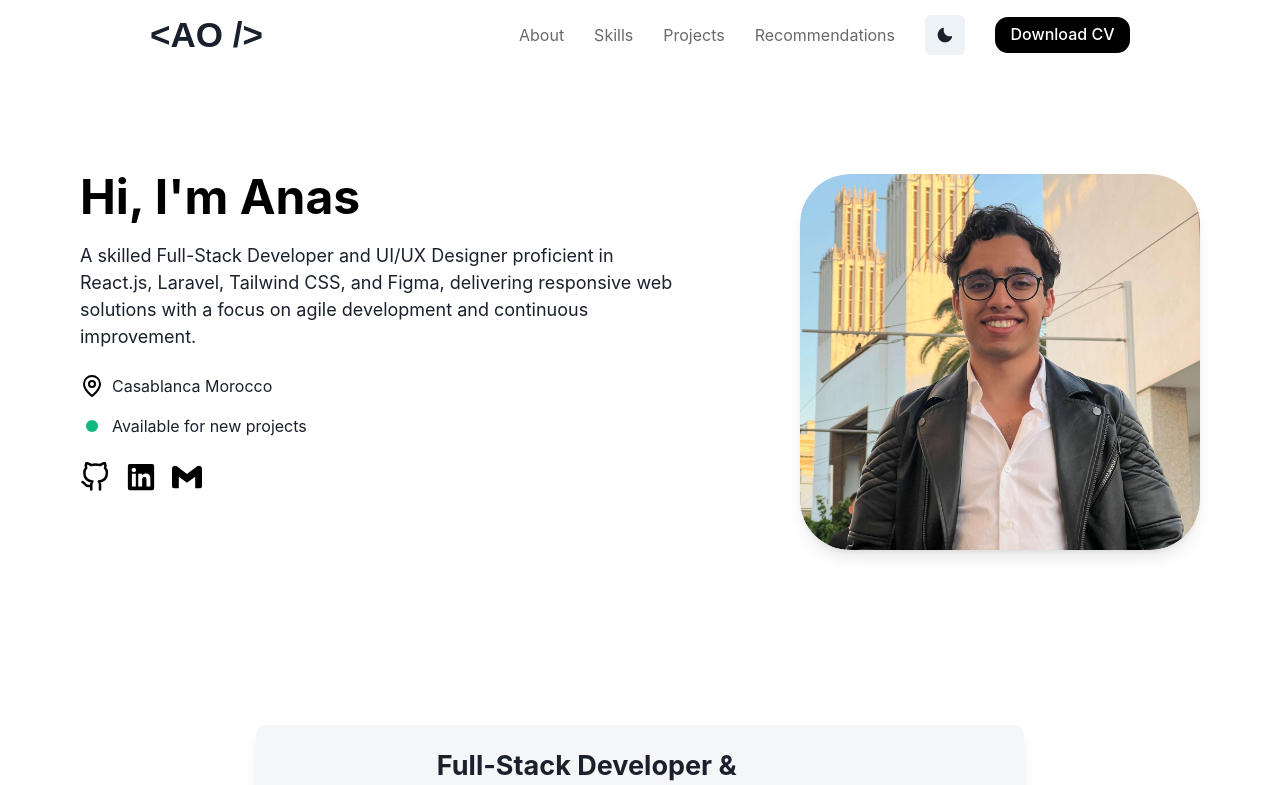
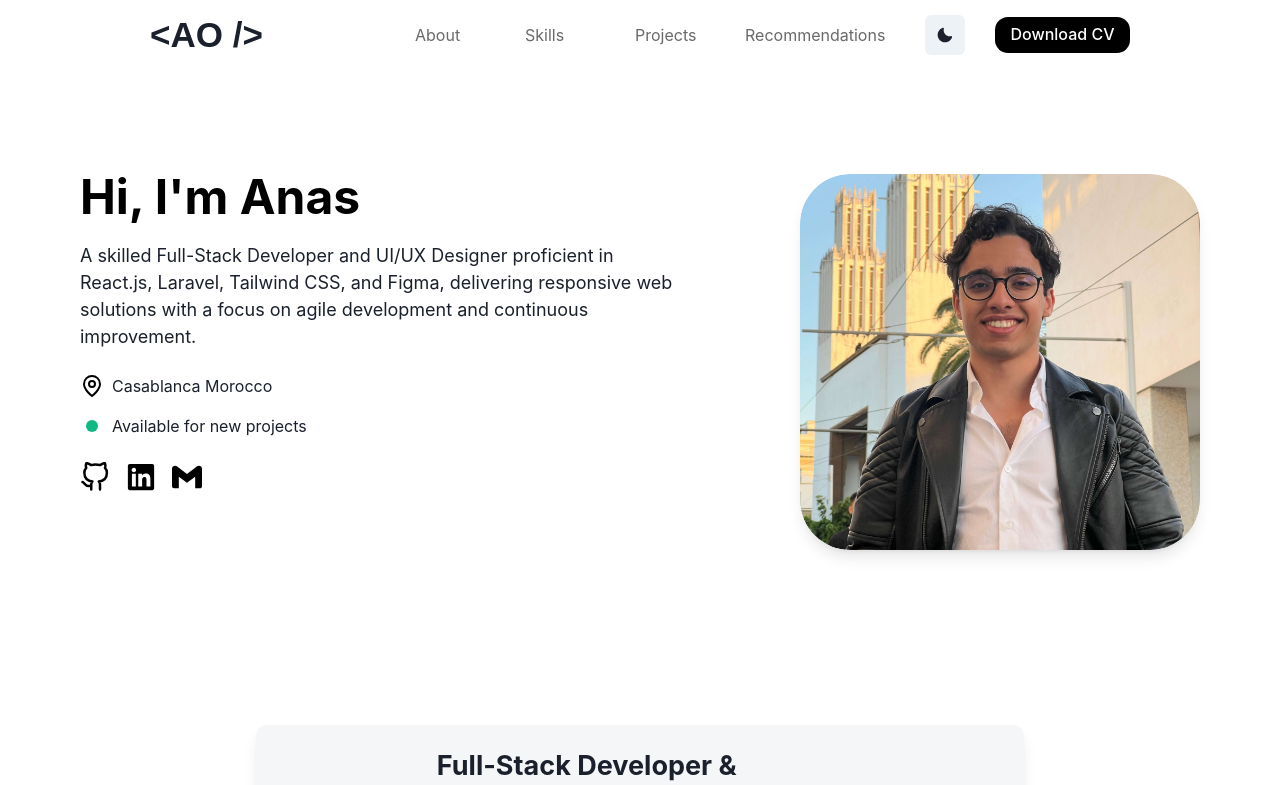
Before and after one commit to AnasOudadsse/portfolio, a React (Create React App) app: page / in a window 1280 px wide. Shown: the top 785 px of the page. Built offline with nearby package versions, Linux system fonts and the light colour scheme.

Commit message:
"Updated Expertise and Header components with new color and layout changes"

```diff
--- a/src/Components/Expertise/Expertise.jsx
+++ b/src/Components/Expertise/Expertise.jsx
@@ -9,6 +9,8 @@ function Expertise() {
   const bg = useColorModeValue('gray.50', '#22272B');
   const cardbg = useColorModeValue('white', '#2C333A')
   const color = useColorModeValue('#696969', 'gray.300');
+  const text = useColorModeValue('#696969', 'blue.300');
+
 
 
 
@@ -67,7 +69,7 @@ function Expertise() {
                   <Heading  size="md" fontWeight="bold">
                     {item.title}
                   </Heading>
-                  <Text fontSize="sm" color={color} _hover={{ color: "white" }}>
+                  <Text fontSize="sm" color={color} _hover={{ color: text }}>
                     {item.description}
                   </Text>
                 </VStack>
--- a/src/Components/Header/Header.jsx
+++ b/src/Components/Header/Header.jsx
@@ -2,6 +2,7 @@ import React, { useState, useEffect } from 'react';
 import { Box, Button, Flex, Heading,DrawerBody, Text, DrawerCloseButton,scrollToSection,DrawerContent,DrawerOverlay,Stack,Drawer, IconButton, Link, useColorMode, useColorModeValue } from '@chakra-ui/react';
 import { SunIcon, MoonIcon } from '@chakra-ui/icons';
 import { FaBars } from "react-icons/fa6";
+import { space } from 'postcss/lib/list';
 
 
 // const scrollToSection = (sectionId) => {
@@ -86,25 +87,39 @@ const Header = () => {
             gap={{ base: '15px', md: '30px' }}
             color={color}
             fontWeight={400}
-              display={["none", "none", "none", "flex"]}  // Hidden on small screens
+            display={["none", "none", "none", "flex"]}
+            justify={'space-around'}
           >
             <Link
-                    _hover={{ color : 'gray.700', fontWeight : 'bold' }}
+                _hover={{ color: 'gray.700', fontWeight: 'bold' }}
                 href="#"
-                    transition="transform 3s ease-in-out"
+                minWidth="80px"  // Set a fixed min-width
             >
               About
             </Link>
-                <Link _hover={{ color : color, fontWeight : 'bold' }} href="#">
+            <Link
+                _hover={{ color: color, fontWeight: 'bold' }}
+                href="#"
+                minWidth="80px"
+            >
               Skills
             </Link>
-                <Link _hover={{ color : color, fontWeight : 'bold' }} href="#">
+            <Link
+                _hover={{ color: color, fontWeight: 'bold' }}
+                href="#"
+                minWidth="80px"
+            >
               Projects
             </Link>
-                <Link _hover={{ color : color, fontWeight : 'bold' }} href="#">
+            <Link
+                _hover={{ color: color, fontWeight: 'bold' }}
+                href="#"
+                minWidth="150px"
+            >
               Recommendations
             </Link>
           </Flex>
+
 
 
           <IconButton
```
Lines whose indentation alone changed are shown as unchanged.
